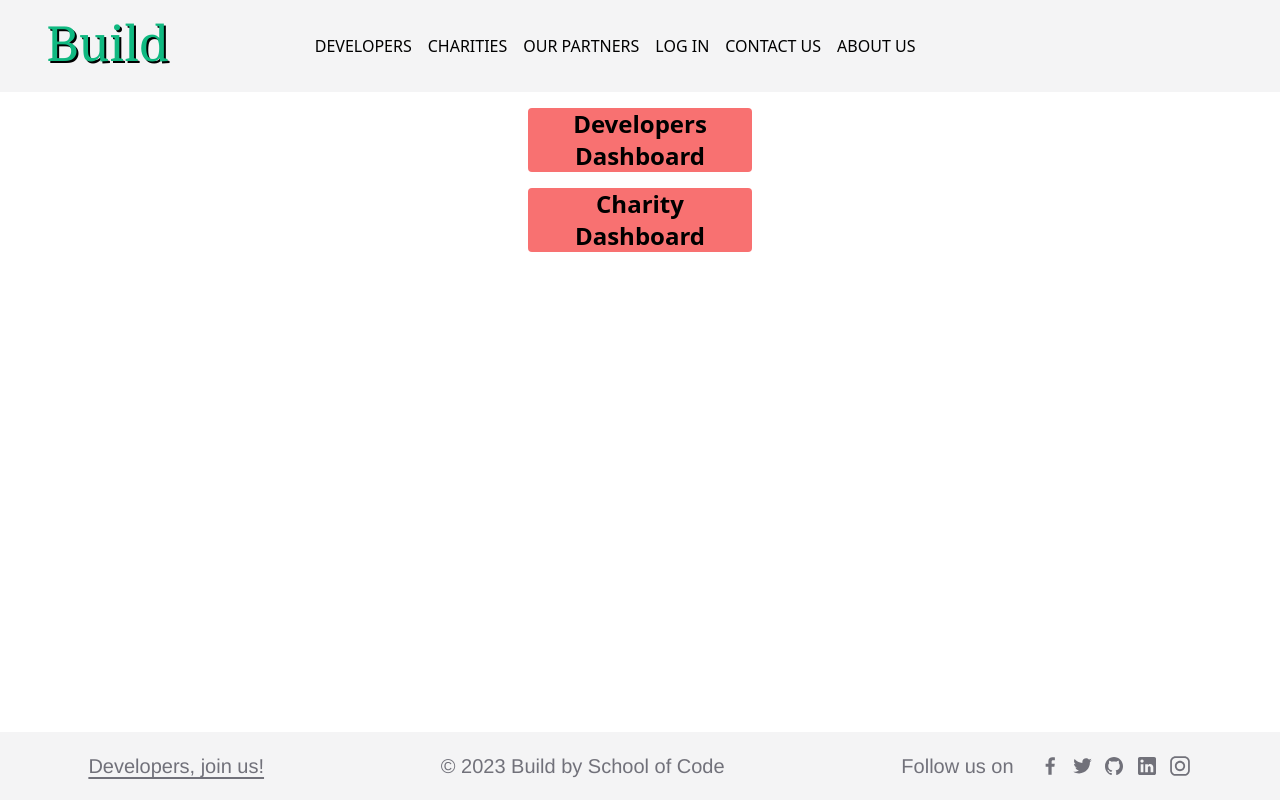
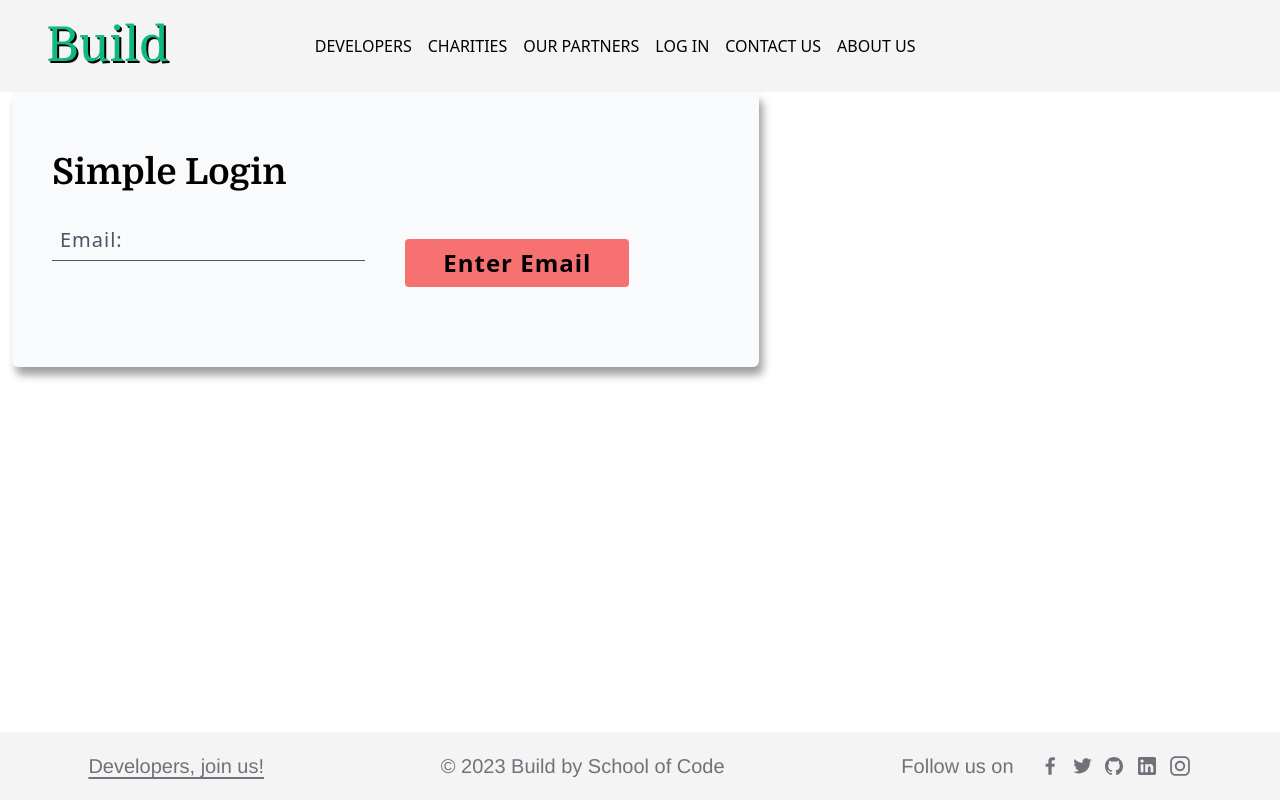
Before and after one commit to SchoolOfCode/Team-Build, a Next.js app: page /login in a window 1280 px wide. Built offline with nearby package versions, Linux system fonts and the light colour scheme; no server answers.

Commit message:
basin login functionality working

```diff
--- a/src/app/login/page.jsx
+++ b/src/app/login/page.jsx
@@ -1,18 +1,14 @@
 "use client";
-import Link from "next/link";
-import CharityRegistration from "@/components/charityRegistration";
+
+import SimpleLogin from "@/components/SimpleLogin";
+
 
 export default function Login() {
   return (
-    <div className="flex flex-col">
-      <div className="lg:flex lg:flex-col lg:items-center lg:justify-center lg:flex-grow">
-        <button className="button bg-red-400 font-bold rounded w-48 h-16 text-md lg:w-56 lg:text-2xl lg:mt-4 mt-10">
-          <Link href="/developers/dashboard">Developers Dashboard</Link>
-        </button>
-        <button className="button bg-red-400 font-bold rounded w-48 h-16 text-md lg:w-56 lg:text-2xl lg:mt-4 mt-10">
-          <Link href="/charity/dashboard">Charity Dashboard</Link>
-        </button>
-      </div>
+    <div className="text-left mx-3  lg:p-10 lg:flex lg:bg-slate-50 lg:justify-center lg:align-middle lg:text-xl lg:items-center lg:w-7/12 lg:shadow-[4.0px_8.0px_8.0px_rgba(0,0,0,0.38)] lg:rounded-md">
+      <div className="">
+      <SimpleLogin />
+    </div>
     </div>
   );
 }
--- a/src/components/DevelopersAvailableProject.jsx
+++ b/src/components/DevelopersAvailableProject.jsx
@@ -1,8 +1,10 @@
-// Return the line item for the developers active project
+// Return the line item for the developers active project.
 export default function DevelopersAvailableProject({
   project,
   regInterestInProjectFunc,
-}) {
+})
+{
+  //This function fires off the code for the developer to register their interest in an available project.
   function handleClick() {
     return regInterestInProjectFunc(project.project_id);
   }
@@ -19,7 +21,7 @@ export default function DevelopersAvailableProject({
           className="border-4 border-emerald-500 w-20 lg:w-52 text-center text-emerald-500 font-bold justify-self-end"
           onClick={handleClick}
         >
-          I am interested
+          Register my interest
         </button>
       </span>
     </li>
--- a/src/components/DevelopersInterestedProject.jsx
+++ b/src/components/DevelopersInterestedProject.jsx
@@ -1,5 +1,7 @@
-// Return the line item for the developers interested projects list
+
 export default function DevelopersInterestedProject({ project }) {
+
+  // Return the line item for the developers interested projects list
   return (
     <li className="lg:grid lg:grid-cols-6 lg:border-b lg:border-slate-400 lg:mr-20 border-b border-slate-700 pb-4">
       <h1 className="col-span-2">{project.title}</h1>
--- a/src/components/DisplayCharitiesDashboard.jsx
+++ b/src/components/DisplayCharitiesDashboard.jsx
@@ -5,26 +5,24 @@ import CharitiesActiveProject from "./CharitiesActiveProject";
 import CharitiesPitch from "./CharitiesPitch";
 
 
-
 export default function DisplayCharitiesDashboard() {
-
   // set State on the activeProjects array and the pitchedProjects array for this charity
   const [activeProjects, setActiveProjects] = useState([]);
   const [pitchedProjects, setPitchedProjects] = useState([]);
 
   // Define constants for active values and pitched values of project_status
-
   const isActiveValue = [7, 8, 9];
   const isPitchedValue = [1, 2, 3, 5, 6];
 
-
   // Display the initial list of active and pitched projects that this charity is associated with.
+  // Pull to users ID from local staorageI
   // These are projects that have a roles_of_users instance for this charity and the associated project has a status of:
   //  - 1,2,3,5 or 6 for pitched projects
   //  - 7,8 or 9 for active projects
 
   useEffect(() => {
-      const ctyId = "7ad1e3cc-fbd5-4c30-9afb-cbad1de655b6";
+    const ctyId = localStorage.getItem("userId");
+    console.log("charityId", ctyId);
     FetchRolesByDevId(ctyId).then((data) => {
       const filteredProjects = data.filter((project) =>
         isActiveValue.includes(project.projects.status)
@@ -34,7 +32,7 @@ export default function DisplayCharitiesDashboard() {
   }, []);
 
   useEffect(() => {
-        const ctyId = "7ad1e3cc-fbd5-4c30-9afb-cbad1de655b6";
+    const ctyId = localStorage.getItem("userId");
     FetchRolesByDevId(ctyId).then((data) => {
       const filteredProjects = data.filter((project) =>
         isPitchedValue.includes(project.projects.status)
@@ -42,8 +40,6 @@ export default function DisplayCharitiesDashboard() {
       setPitchedProjects(filteredProjects);
     });
   }, []);
-
-
 
   return (
     <>
--- a/src/components/ProjectVotingCard.jsx
+++ b/src/components/ProjectVotingCard.jsx
@@ -13,14 +13,15 @@ export default async function  ProjectVotingCard({project}) {
   //Function that is invoked when the upvote 1 button is clicked. This inserts a votes intersection table,
   //and adds one to the total_score for the project using a database trigger function.
 async function handleClickOne() {
-  await InsertVote({ devsId: "bd688fda-9486-4c46-9651-89afb301fe91", project_id: project.project_id, score: 1 })
+  const devId = localStorage.getItem("userId");
+  await InsertVote({ devsId: devId, project_id: project.project_id, score: 1 })
 };
 
  //Function that is invoked when the upvote 2 button is clicked. This inserts a votes intersection table,
   //and adds two to the total_score for the project using a database trigger function.
 async function handleClickTwo() {
-  console.log('hello')
-  await InsertVote({ devsId: "bd688fda-9486-4c46-9651-89afb301fe91", project_id: project.project_id, score: 2 })
+  const devId = localStorage.getItem("userId");
+  await InsertVote({ devsId: devId, project_id: project.project_id, score: 2 })
    };
 
    return (
--- /dev/null
+++ b/src/components/SimpleLogin.jsx
@@ -0,0 +1,77 @@
+import React, { useState } from "react";
+import Link from "next/link";
+import FetchUserByEmail from "@/db-components/FetchUserByEmail";
+import { useRouter } from "next/navigation";
+
+export default function SimpleLogin() {
+  const [email, setEmail] = useState("");
+
+  const router = useRouter();
+
+  // When email is entered use State to set the email
+  const handleInput = (e) => {
+    const fieldValue = e.target.value;
+    setEmail(fieldValue);
+  };
+
+  // This takes the email that was entered on the form, and uses this to look up the user on
+  // the main_users table.  The id found is placed into localStorage so it can be retrieved throughout the app.
+  const simpleLogin = async (e) => {
+    e.preventDefault();
+
+    // reset the userId in local storage
+    localStorage.setItem("userId", "");
+
+
+    FetchUserByEmail(email).then((data) => validateUser(data));
+
+    // Validate that this user exists and if not send an alert.
+    // If the user does exist then set their id in local.storage and
+    // then redirect to the appropriate dashboard based on user type.
+    function validateUser(data) {
+      if (data.length == 0) {
+        alert("please enter a valid email");
+      } else {
+
+        localStorage.setItem("userId", data[0].id);
+
+        if (data[0].type === "DEV") {
+          router.push("/developers/dashboard");
+        } else {
+          router.push("/charity/dashboard");
+        }
+      }
+    }
+  };
+
+  return (
+    <div>
+      <h1 className="text-4xl font-bold mt-3 leading-relaxed">Simple Login</h1>
+      <form
+        className="bg-slate-50 mt-5 tracking-wider flex flex-col w-full lg:grid lg:grid-cols-2 lg:gap-10 gap-5"
+        method="POST"
+        action="https://team-5-final-project-pi.vercel.app/developer/register"
+        onSubmit={simpleLogin}
+      >
+        <div>
+          <input
+            type="text"
+            name="email"
+            onChange={handleInput}
+            value={email}
+            className="appearance-none bg-transparent border-b pb-2 border-gray-600 placeholder:text-gray-600 placeholder:text-xl w-full text-black mr-3 py-1 px-2 leading-tight focus:outline-none"
+            placeholder="Email:"
+            required
+          />
+        </div>
+        <button
+          type="submit"
+          className="button bg-red-400 font-bold rounded w-36 h-12 text-xl lg:w-56 lg:text-2xl lg:mt-4 mt-4"
+        >
+          Enter Email
+        </button>
+        <div className="flex flex-col"></div>
+      </form>
+    </div>
+  );
+}
--- a/src/components/charityRegistration.jsx
+++ b/src/components/charityRegistration.jsx
@@ -140,7 +140,7 @@ export default function CharityRegistration() {
             });
             setSubmissionMessage("Thank you for your submission!");
 
-            alert("Thank you for your submission!");
+            //alert("Thank you for your submission!");
 
             router.push("/charity/dashboard");
 
@@ -288,7 +288,7 @@ export default function CharityRegistration() {
                     required
                   />
                   Click here to agree to the
-                  <Link href="../termsandconditions">
+                  <Link href="../termsandconditions" target="_blank">
                     <u>
                       <b className="ml">Terms and Conditions</b>
                     </u>
--- a/src/components/developerRegistration.jsx
+++ b/src/components/developerRegistration.jsx
@@ -30,6 +30,8 @@ export default function DeveloperRegistration() {
   const handleInput = (e) => {
     const fieldName = e.target.name;
     const fieldValue = e.target.value;
+
+    console.log(fieldName, fieldValue);
 
     setRegistration((prevState) => ({
       ...prevState,
--- a/src/db-components/FetchProjectsByStatus.jsx
+++ b/src/db-components/FetchProjectsByStatus.jsx
@@ -7,8 +7,6 @@ export default async function FetchProjectsByStatus(status) {
       .from("projects")
       .select()
       .eq("status", status);
-
-      console.log(data);
 
     if (error) {
       console.log("error", error);
--- /dev/null
+++ b/src/db-components/FetchUserByEmail.jsx
@@ -0,0 +1,19 @@
+import { supabase } from "../../supabase.js";
+
+//Fetch the main_user with the email passed in as a parameter
+export default async function FetchUserByEmail(email) {
+    try {
+        const { data, error } = await supabase.from("main_users").select().eq("email", email);
+        if (error) {
+        console.log("error", error);
+        return null;
+      } else {
+        console.log(data)
+      return data;
+
+      }
+    } catch (error) {
+      console.log("Failed to fetch user");
+      return;
+    }
+  }
```
Also changed, not shown: src/components/DisplayDevelopersDashboard2.jsx (+4 -7 lines), src/db-components/FetchRolesByDevId.jsx (+3 -6 lines). Lines whose indentation alone changed are shown as unchanged.
